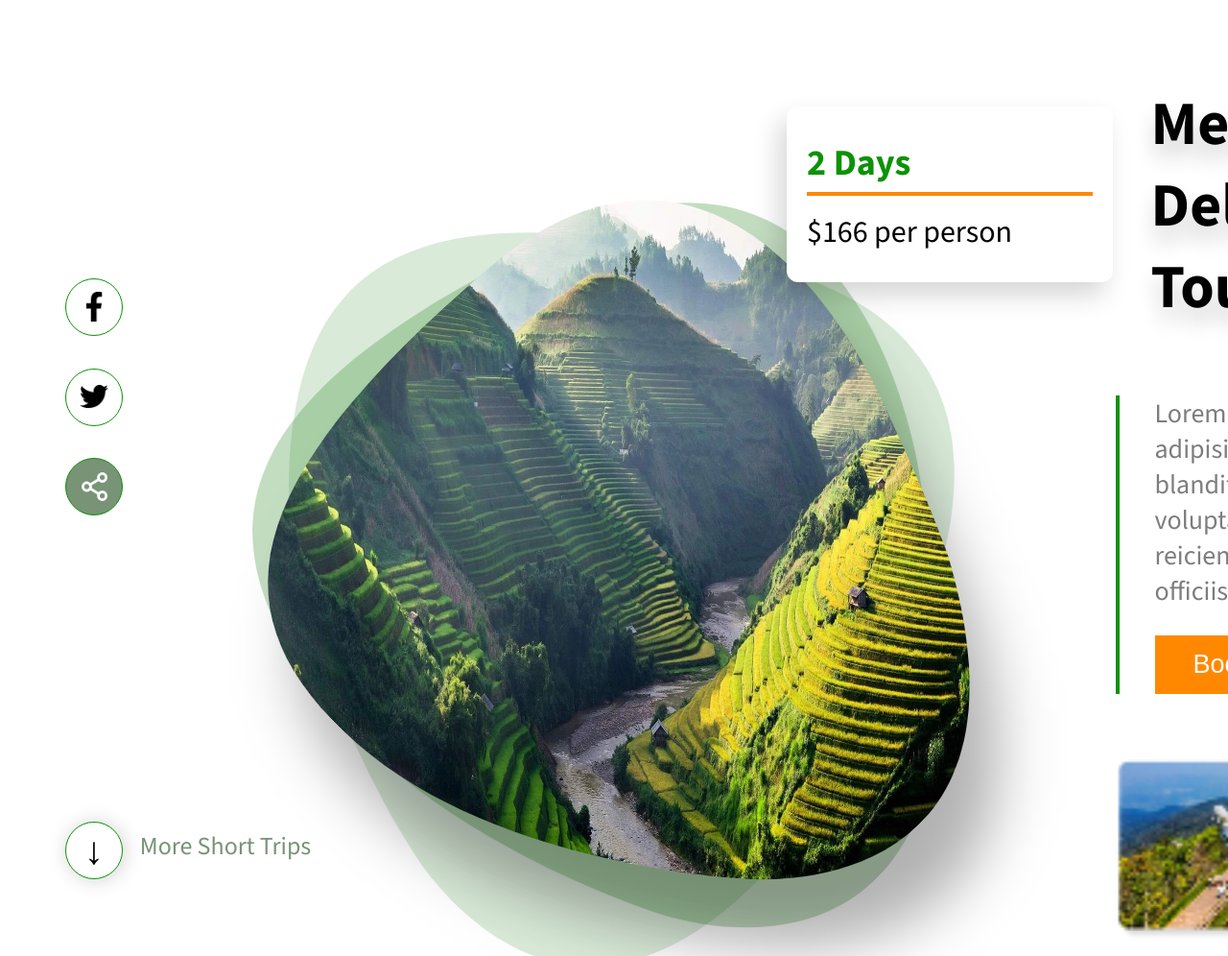
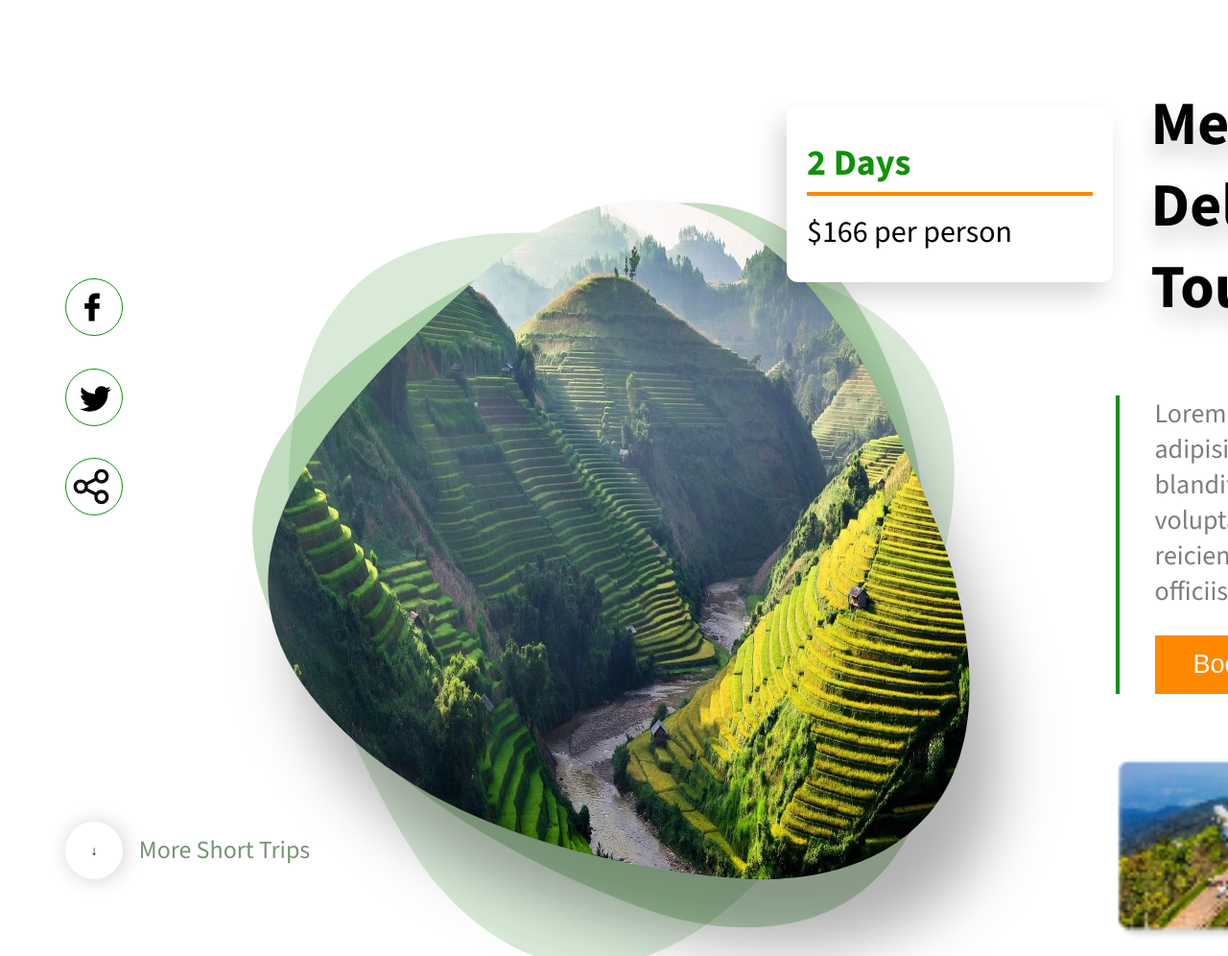
Before and after one commit to AndrejKozma/AndrejKozm-Mekong-Delta-Tour.github.io, a plain HTML site: page index.html in a window 1280 px wide. Shown: the top 996 px of the page at 96% size. Drawn offline with nearby package versions, Linux system fonts and the light colour scheme.

Commit message:
buttons update

```diff
--- a/index.html
+++ b/index.html
@@ -18,27 +18,74 @@
         <div class="sidebar">
           <div class="button-holder">
             <button class="social-button">
-              <img
-                class="social-icon facebook"
-                src="./image/facebook-logo.png"
-                alt="facebook logo"
-              />
+              <svg
+                class="facebook social-icon"
+                height="42px"
+                fill="#000000"
+                viewBox="0 0 32 32"
+                xmlns="http://www.w3.org/2000/svg"
+              >
+                <g id="SVGRepo_bgCarrier" stroke-width="0"></g>
+                <g
+                  id="SVGRepo_tracerCarrier"
+                  stroke-linecap="round"
+                  stroke-linejoin="round"
+                ></g>
+                <g id="SVGRepo_iconCarrier">
+                  <path
+                    d="M21.95 5.005l-3.306-.004c-3.206 0-5.277 2.124-5.277 5.415v2.495H10.05v4.515h3.317l-.004 9.575h4.641l.004-9.575h3.806l-.003-4.514h-3.803v-2.117c0-1.018.241-1.533 1.566-1.533l2.366-.001.01-4.256z"
+                  ></path>
+                </g>
+              </svg>
               <span class="btn-text">Facebook</span>
             </button>
             <button class="social-button">
-              <img
-                src="./image/twitter-logo.png"
-                alt="twitter logo"
-                class="social-icon twitter"
-              />
+              <svg
+                class="twitter social-icon"
+                height="35px"
+                fill="#000000"
+                viewBox="0 0 32 32"
+                version="1.1"
+                xmlns="http://www.w3.org/2000/svg"
+              >
+                <g id="SVGRepo_bgCarrier" stroke-width="0"></g>
+                <g
+                  id="SVGRepo_tracerCarrier"
+                  stroke-linecap="round"
+                  stroke-linejoin="round"
+                ></g>
+                <g id="SVGRepo_iconCarrier">
+                  <title>twitter</title>
+                  <path
+                    d="M30.917 6.728c-1.026 0.465-2.217 0.805-3.464 0.961l-0.061 0.006c1.268-0.771 2.222-1.952 2.687-3.354l0.013-0.044c-1.124 0.667-2.431 1.179-3.82 1.464l-0.082 0.014c-1.123-1.199-2.717-1.946-4.485-1.946-3.391 0-6.14 2.749-6.14 6.14 0 0.496 0.059 0.979 0.17 1.441l-0.008-0.042c-5.113-0.254-9.613-2.68-12.629-6.366l-0.025-0.031c-0.522 0.873-0.831 1.926-0.831 3.052 0 0.013 0 0.026 0 0.039v-0.002c0 0.001 0 0.003 0 0.005 0 2.12 1.075 3.989 2.709 5.093l0.022 0.014c-1.026-0.034-1.979-0.315-2.811-0.785l0.031 0.016v0.075c0 0.001 0 0.002 0 0.002 0 2.961 2.095 5.434 4.884 6.014l0.040 0.007c-0.484 0.135-1.040 0.212-1.614 0.212-0.406 0-0.802-0.039-1.186-0.113l0.039 0.006c0.813 2.459 3.068 4.212 5.739 4.264l0.006 0c-2.072 1.638-4.721 2.627-7.602 2.627-0.005 0-0.009 0-0.014 0h0.001c-0.515-0.001-1.022-0.031-1.521-0.089l0.061 0.006c2.663 1.729 5.92 2.757 9.418 2.757 0.005 0 0.009 0 0.014 0h-0.001c0.037 0 0.082 0 0.126 0 9.578 0 17.343-7.765 17.343-17.343 0-0.039-0-0.077-0-0.116l0 0.006c0-0.262 0-0.524-0.019-0.786 1.21-0.878 2.229-1.931 3.042-3.136l0.028-0.044z"
+                  ></path>
+                </g>
+              </svg>
               <span class="btn-text">Twitter</span>
             </button>
             <button class="social-button sharebtn">
-              <img
-                class="social-icon share"
-                src="./image/share-logo.png"
-                alt=""
-              />
+              <svg
+                class="share social-icon"
+                height="40px"
+                viewBox="0 0 24 24"
+                fill="#000000"
+                xmlns="http://www.w3.org/2000/svg"
+              >
+                <g id="SVGRepo_bgCarrier" stroke-width="0"></g>
+                <g
+                  id="SVGRepo_tracerCarrier"
+                  stroke-linecap="round"
+                  stroke-linejoin="round"
+                ></g>
+                <g id="SVGRepo_iconCarrier">
+                  <path
+                    fill-rule="evenodd"
+                    clip-rule="evenodd"
+                    d="M23 5.5C23 7.98528 20.9853 10 18.5 10C17.0993 10 15.8481 9.36007 15.0228 8.35663L9.87308 10.9315C9.95603 11.2731 10 11.63 10 11.9971C10 12.3661 9.9556 12.7247 9.87184 13.0678L15.0228 15.6433C15.8482 14.6399 17.0993 14 18.5 14C20.9853 14 23 16.0147 23 18.5C23 20.9853 20.9853 23 18.5 23C16.0147 23 14 20.9853 14 18.5C14 18.1319 14.0442 17.7742 14.1276 17.4318L8.97554 14.8558C8.1502 15.8581 6.89973 16.4971 5.5 16.4971C3.01472 16.4971 1 14.4824 1 11.9971C1 9.51185 3.01472 7.49713 5.5 7.49713C6.90161 7.49713 8.15356 8.13793 8.97886 9.14254L14.1275 6.5682C14.0442 6.2258 14 5.86806 14 5.5C14 3.01472 16.0147 1 18.5 1C20.9853 1 23 3.01472 23 5.5ZM16.0029 5.5C16.0029 6.87913 17.1209 7.99713 18.5 7.99713C19.8791 7.99713 20.9971 6.87913 20.9971 5.5C20.9971 4.12087 19.8791 3.00287 18.5 3.00287C17.1209 3.00287 16.0029 4.12087 16.0029 5.5ZM16.0029 18.5C16.0029 19.8791 17.1209 20.9971 18.5 20.9971C19.8791 20.9971 20.9971 19.8791 20.9971 18.5C20.9971 17.1209 19.8791 16.0029 18.5 16.0029C17.1209 16.0029 16.0029 17.1209 16.0029 18.5ZM5.5 14.4943C4.12087 14.4943 3.00287 13.3763 3.00287 11.9971C3.00287 10.618 4.12087 9.5 5.5 9.5C6.87913 9.5 7.99713 10.618 7.99713 11.9971C7.99713 13.3763 6.87913 14.4943 5.5 14.4943Z"
+                    fill="#0F0F0F"
+                  ></path>
+                </g>
+              </svg>
               <span class="btn-text">Share us !</span>
             </button>
           </div>
--- a/style.css
+++ b/style.css
@@ -1,3 +1,6 @@
+* {
+  /* box-sizing: border-box; */
+}
 body {
   font-family: 'Source Sans 3', Arial, Helvetica, sans-serif;
   padding: 35px 60px;
@@ -27,39 +30,15 @@ body {
   top: 247px;
 }
 
-.social-icon {
-  object-fit: contain;
-  position: absolute;
-}
-
-.facebook {
-  height: 32px;
-  width: 17px;
-  position: absolute;
-}
-
-.twitter {
-  height: 25px;
-  width: 30px;
-}
-
-.share {
-  height: 30px;
-  width: 27px;
-}
-
-.down-arrow {
-  font-size: 3em;
-}
-
 .dwnBtn {
   position: relative;
   top: 813px;
+  left: 0px;
   box-shadow: 2px 1px 20px 1px #00000029;
   border-radius: 100%;
   height: 60px;
   width: 60px;
-  border: 1px #0d9206 solid;
+  border: none;
   background-color: #ffffff;
   cursor: pointer;
   transition: scale 0.15s ease;
@@ -67,13 +46,13 @@ body {
 
 .dwnBtn:hover {
   scale: 1.1;
-  background-color: #789376;
 }
 
 .More-trips {
   position: absolute;
   width: 278px;
   height: 33px;
+  top: 12px;
   left: 27px;
   font-size: 26px;
   color: #789376;
@@ -81,7 +60,7 @@ body {
 }
 
 .social-button {
-  border-radius: 100%;
+  border-radius: 30px;
   height: 60px;
   width: 60px;
   border: 1px #0d9206 solid;
@@ -89,42 +68,44 @@ body {
   display: flex;
   flex-direction: column;
   justify-content: center;
-  align-items: center;
+  align-items: start;
   cursor: pointer;
   position: relative;
+  transition: width 0.15s ease-in-out;
 }
 
 .social-button:hover {
   background-color: #789376;
   border: none;
+  width: 248px;
+}
+
+.social-button:hover .social-icon {
+  fill: #ffffff;
+  stroke: #ffffff;
+}
+
+.social-button:hover .share path {
+  fill: #ffffff;
 }
 
 .social-button:hover .btn-text {
   opacity: 1;
-  background-color: #789376;
+}
+
+.twitter {
+  position: absolute;
+  left: 13px;
+  top: 13px;
 }
 
 .btn-text {
-  font-weight: boler;
-  font-size: 26px;
-  text-align: center;
+  position: absolute;
+  left: 70px;
+  font-size: 28px;
   color: #ffffff;
-  position: absolute;
-  left: 0px;
-  opacity: 1;
-  width: 248px;
-  background-color: #789376;
-  height: 22px;
-  border-radius: 60px;
-  padding: 20px;
   opacity: 0;
-  background-color: #789376;
-  z-index: -1;
-  transition: opacity 0.2s ease-in-out;
-}
-
-.sharebtn {
-  background-color: #789376;
+  pointer-events: none;
 }
 
 .hero {
```
